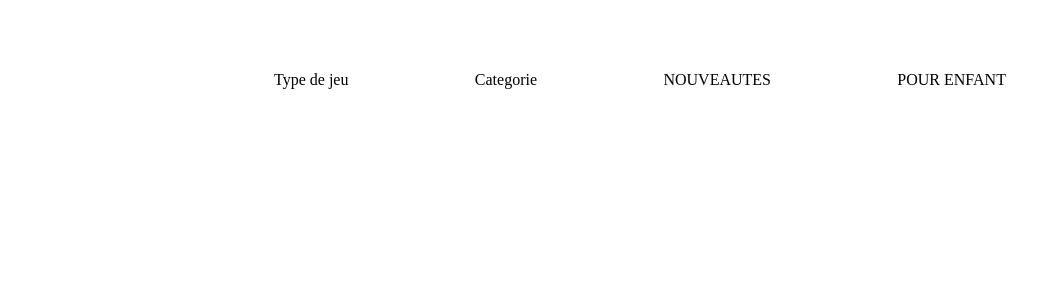
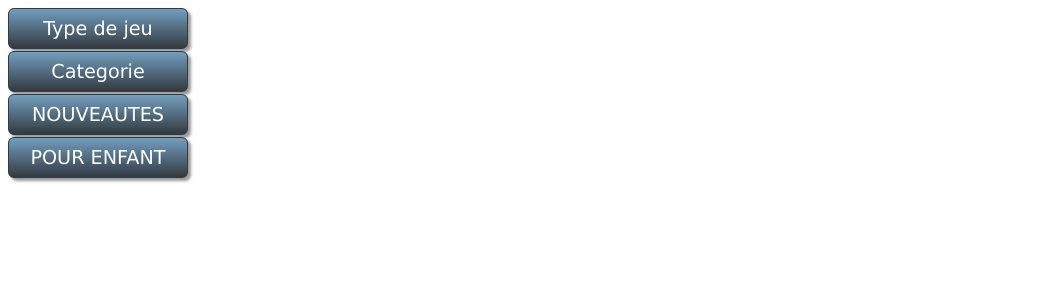
Before and after one commit to mfaye1/game, a PHP site: page /aside.php in a window 1280 px wide. Shown: the top 300 px of the page, without its empty margins (0-1061 px from the left). Run offline with PHP 8.4, Linux system fonts and the light colour scheme.

Commit message:
aside accordeon

```diff
--- a/views/aside.php
+++ b/views/aside.php
@@ -1,40 +1,64 @@
 <style>
-    #menu-deroulant, #menu-deroulant ul {
-        padding: 0;
-        margin: 0;
-        list-style: none;
+    #menu-deroulant {
+        padding:0;
+        margin:0;
+        list-style:none;
+        text-align: center;
+        width: 180px;
     }
-    #menu-deroulant {
-        /* on centre le menu dans la page */
+    #menu-deroulant ul {
+        padding:0;
+        margin:0;
+        list-style:none;
         text-align: center;
     }
     #menu-deroulant li {
-        /* on place les liens du menu horizontalement */
-        margin: 5%;
-        display: inline-block;
+        background-color:#729EBF;
+        background-image:-webkit-linear-gradient(top, #729EBF 0%, #333A40 100%);
+        background-image: linear-gradient(to bottom, #729EBF 0%, #333A40 100%);
+        border-radius: 6px;
+        margin-bottom:2px;
+        box-shadow: 3px 3px 3px #999;
+        border:solid 1px #333A40
     }
-    #menu-deroulant ul li {
-        /* on enlève ce comportement pour les liens du sous menu */
-        display: inherit;
+    #menu-deroulant li li {
+        max-height:0;
+        overflow: hidden;
+        transition: all .5s;
+        border-radius:0;
+        background: #444;
+        box-shadow: none;
+        border:none;
+        margin:0
     }
     #menu-deroulant a {
+        display:block;
         text-decoration: none;
-        display: block;
-        color:#000;
+        color: #fff;
+        padding: 8px 0;
+        font-family: verdana;
+        font-size:1.2em
     }
-    #menu-deroulant ul {
-        position: absolute;
-        /* on cache les sous menus complètement sur la gauche */
-        left: -999em;
-        text-align: left;
-        z-index: 1000;
+    #menu-deroulant ul li a, #menu-deroulant li:hover li a {
+        font-size:1em
     }
-    #menu-deroulant li:hover ul {
-        /* Au survol des li du menu on replace les sous menus */
-        left: auto;
+    #menu-deroulant li:hover {
+        background: #729EBF
+    }
+    #menu-deroulant li li:hover {
+        background: #999;
+    }
+    #menu-deroulant ul li:last-child {
+        border-radius: 0 0 6px 6px;
+        border:none;
+    }
+    #menu-deroulant li:hover li {
+        max-height: 15em;
+    }
+    aside{
+        width: 30%;
     }
 </style>
-
 <aside>
     <ul id="menu-deroulant">
         <li><a href="#">Type de jeu</a>
```
